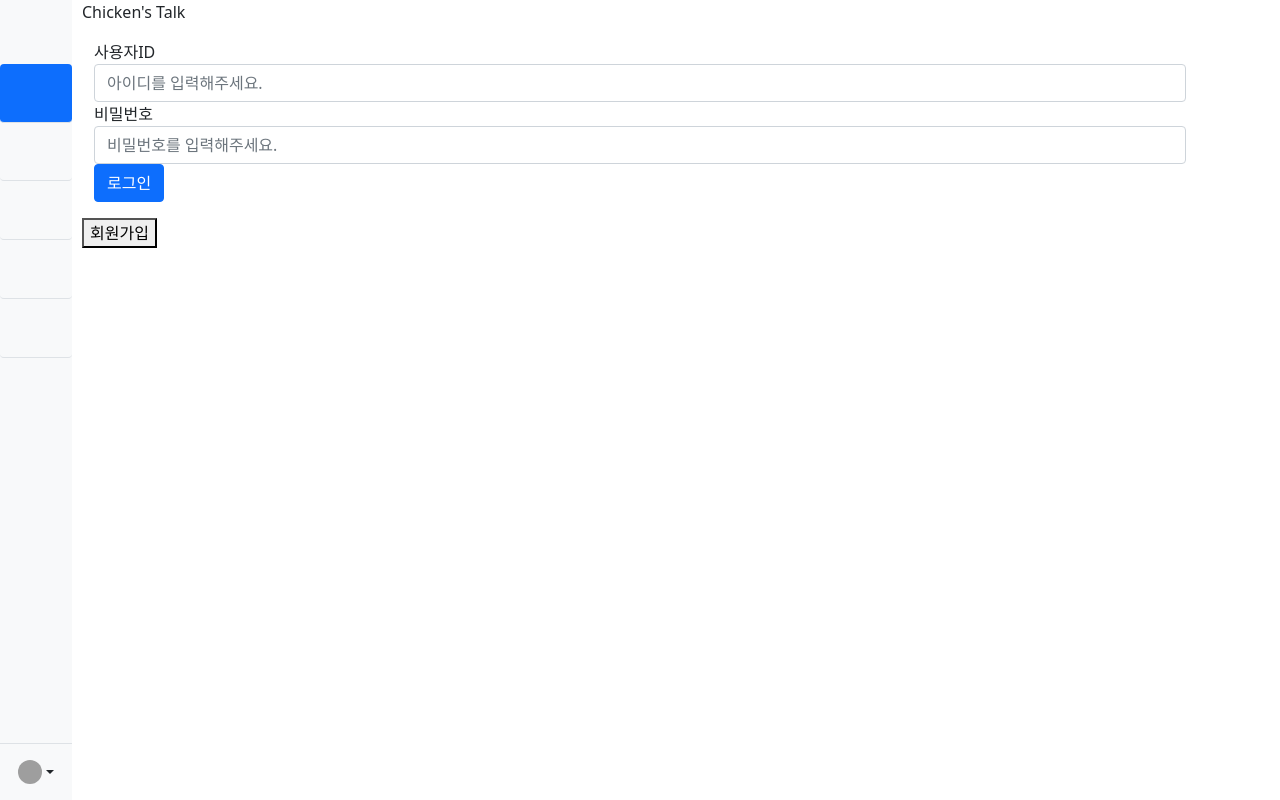
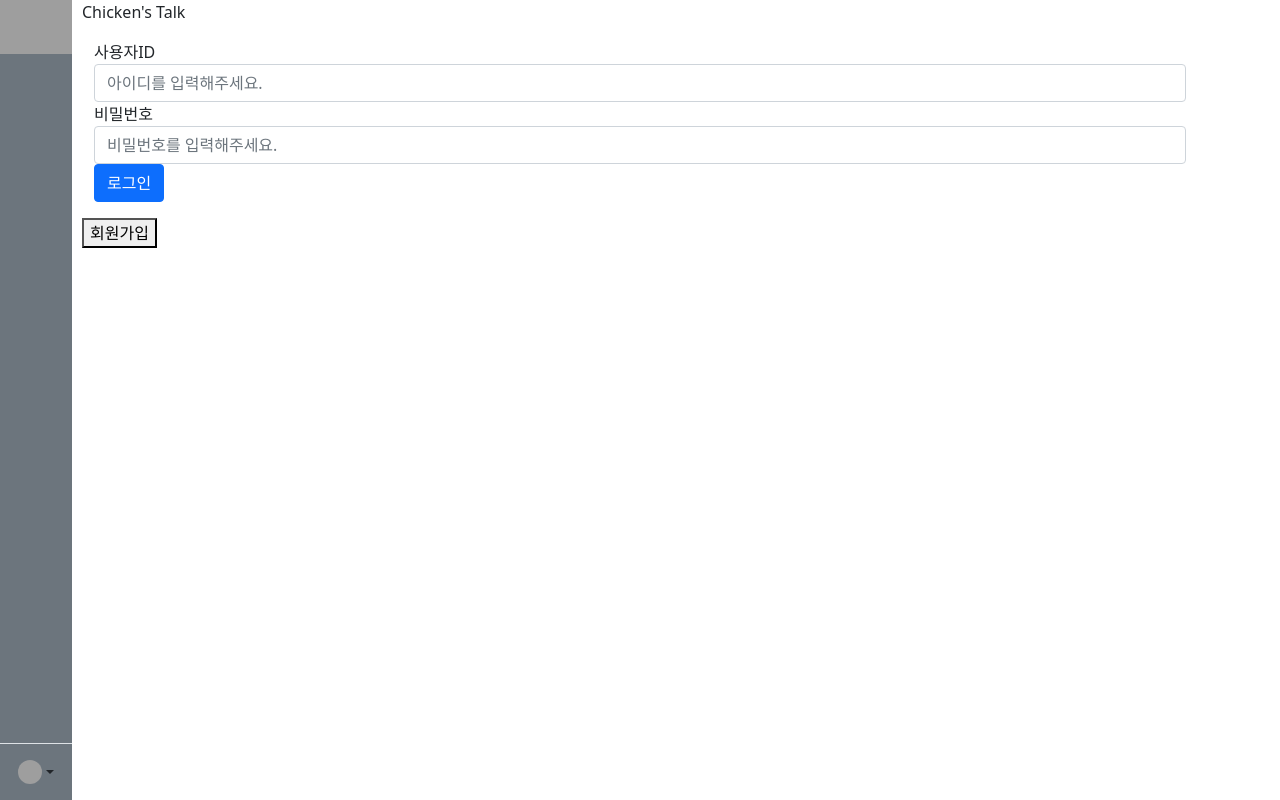
Before and after one commit to taeate/chic-chat, a Django app: page / in a window 1280 px wide. Run offline with Django 3.2, Linux system fonts and the light colour scheme; some libraries are stand-ins or nearby versions; grey boxes are pictures that could not be loaded.

Commit message:
sidebar 로고 추가, 밑줄 제거

```diff
--- a/base/templates/navbar.html
+++ b/base/templates/navbar.html
@@ -1,14 +1,14 @@
-<div class="d-flex flex-column flex-shrink-0 bg-light h-100 fixed-bottom" style="width: 4.5rem;">
-    <a href="/" class="d-block p-3 link-dark text-decoration-none" title="" data-bs-toggle="tooltip"
-       data-bs-placement="right" data-bs-original-title="Icon-only">
-        <svg class="bi" width="40" height="32">
-            <use xlink:href="#bootstrap"></use>
-        </svg>
-        <span class="visually-hidden">Icon-only</span>
-    </a>
-    <ul class="nav nav-pills nav-flush flex-column mb-auto text-center">
+<div class="d-flex flex-column flex-shrink-0 bg-secondary text-white h-100 fixed-bottom bg-secondary"
+     style="width: 4.5rem;">
+    <ul class="nav nav-pills nav-flush flex-column mb-auto text-center bg-secondary text-white">
         <li class="nav-item">
-            <a href="#" class="nav-link active py-3 border-bottom" aria-current="page" title="" data-bs-toggle="tooltip"
+            <a href="/" class="nav-link p-0" aria-current="page" title="" data-bs-toggle="tooltip"
+               data-bs-placement="right" data-bs-original-title="Home">
+                <img src="https://i.esdrop.com/d/gd4tby6mr58u/YgLYnDwzOT.png" alt="" width="100%">
+            </a>
+        </li>
+        <li class="nav-item">
+            <a href="#" class="nav-link py-3" aria-current="page" title="" data-bs-toggle="tooltip"
                data-bs-placement="right" data-bs-original-title="Home">
                 <svg class="bi" width="24" height="24" role="img" aria-label="Home">
                     <use xlink:href="#home"></use>
@@ -16,7 +16,7 @@
             </a>
         </li>
         <li>
-            <a href="#" class="nav-link py-3 border-bottom" title="" data-bs-toggle="tooltip" data-bs-placement="right"
+            <a href="#" class="nav-link py-3" title="" data-bs-toggle="tooltip" data-bs-placement="right"
                data-bs-original-title="Dashboard">
                 <svg class="bi" width="24" height="24" role="img" aria-label="Dashboard">
                     <use xlink:href="#speedometer2"></use>
@@ -24,7 +24,7 @@
             </a>
         </li>
         <li>
-            <a href="#" class="nav-link py-3 border-bottom" title="" data-bs-toggle="tooltip" data-bs-placement="right"
+            <a href="#" class="nav-link py-3" title="" data-bs-toggle="tooltip" data-bs-placement="right"
                data-bs-original-title="Orders">
                 <svg class="bi" width="24" height="24" role="img" aria-label="Orders">
                     <use xlink:href="#table"></use>
@@ -32,7 +32,7 @@
             </a>
         </li>
         <li>
-            <a href="#" class="nav-link py-3 border-bottom" title="" data-bs-toggle="tooltip" data-bs-placement="right"
+            <a href="#" class="nav-link py-3" title="" data-bs-toggle="tooltip" data-bs-placement="right"
                data-bs-original-title="Products">
                 <svg class="bi" width="24" height="24" role="img" aria-label="Products">
                     <use xlink:href="#grid"></use>
@@ -40,7 +40,7 @@
             </a>
         </li>
         <li>
-            <a href="#" class="nav-link py-3 border-bottom" title="" data-bs-toggle="tooltip" data-bs-placement="right"
+            <a href="#" class="nav-link py-3" title="" data-bs-toggle="tooltip" data-bs-placement="right"
                data-bs-original-title="Customers">
                 <svg class="bi" width="24" height="24" role="img" aria-label="Customers">
                     <use xlink:href="#people-circle"></use>
```
